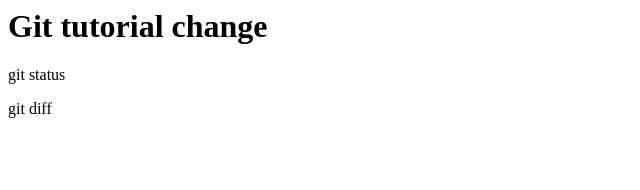
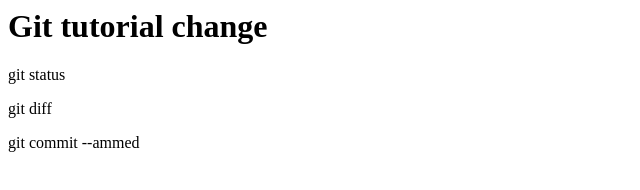
Before and after one commit to keysummer/git_tutorial, a plain HTML site: page index.html in a window 1280 px wide. Shown: the whole page, without its empty margins (0-640 px from the left). Drawn offline with Linux system fonts and the light colour scheme.

Commit message:
git commit --amendを追記。amendを実行してコメントを修正。

```diff
--- a/index.html
+++ b/index.html
@@ -1,3 +1,4 @@
 <h1>Git tutorial change</h1>
 <p>git status</p>
 <p>git diff</p>
+<p>git commit --ammed</p>
```
